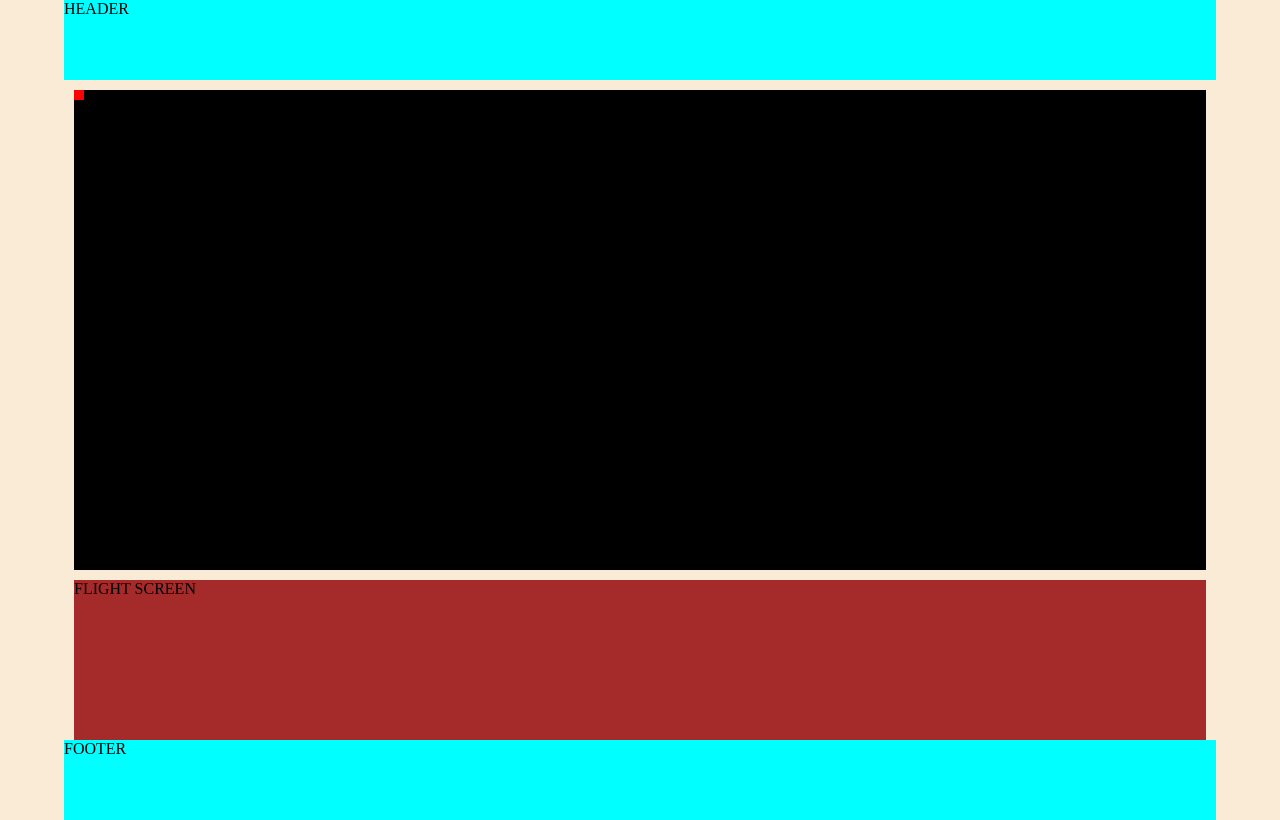
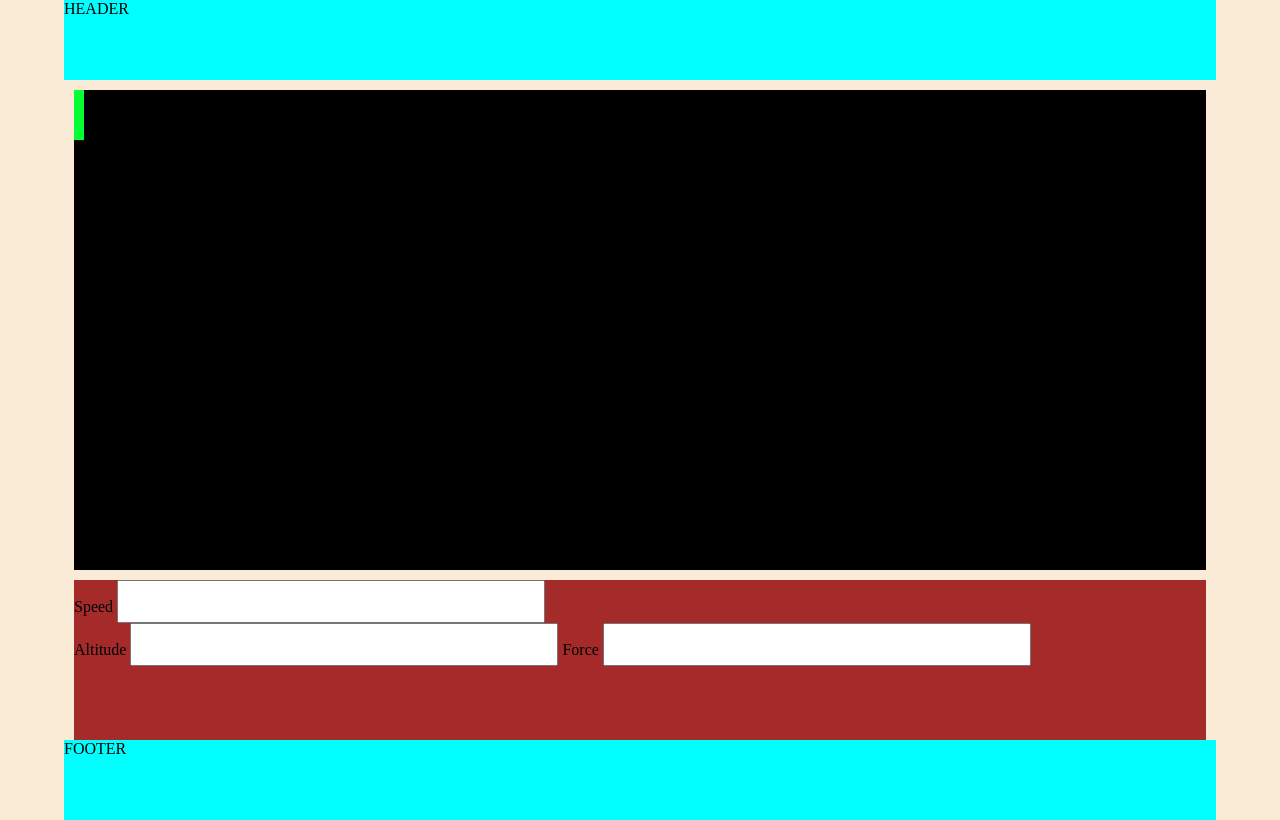
Before and after one commit to kedi1991/project-flight-sim, a plain HTML site: page index.html in a window 1280 px wide. Drawn offline with Linux system fonts and the light colour scheme.

Commit message:
add dsplay for speed, altitude and thrust

```diff
--- a/assets/css/style.css
+++ b/assets/css/style.css
@@ -2,6 +2,9 @@ body{
     background-color: antiquewhite;
     width: 90%;
     margin: 0 auto;
+}
+input{
+    font-size: xx-large;
 }
 header div{
 background-color: aqua;
@@ -31,3 +34,9 @@ footer{
     height: 10px;
     background-color: red;
 }
+#background{
+    position: absolute;
+    width:10px;
+    height: 50px;
+    background-color: rgb(4, 255, 50);
+}
--- a/assets/js/script.js
+++ b/assets/js/script.js
@@ -7,22 +7,41 @@ document.addEventListener("DOMContentLoaded", function(){
     var num1 = 0;
     var num2 = 0;
 
+    var speed = 0;
+    var altitude = 0;
+
 document.addEventListener("keydown", function(e){
 
     if(e.key === "ArrowUp"){
         console.log("Ascending ...");
         plane.style.marginTop = num1-- + "px";
+        (document.getElementById("altimeter")).value = altitude++;
     }else if (e.key == "ArrowLeft"){
         console.log("Decelerating ...");
+        (document.getElementById("speedometer")).value = speed--;
         plane.style.marginLeft = num1-- + "px";
     }else if (e.key == "ArrowRight"){
         console.log("Accelerating ...");
         plane.style.marginLeft = num1++ + "px";
+        (document.getElementById("speedometer")).value = speed++;
+
+
+        (document.getElementById("accelerator")).value = accelerate();;
+        //accelerator key detection
+        function accelerate(){
+            setInterval( ++altitude, 10);
+            return altitude;
+        }
+
+
+
     }else if (e.key == "ArrowDown"){
         console.log("Descending ...");
         plane.style.marginTop = num1++ + "px";
+        (document.getElementById("altimeter")).value = altitude--;
     }else{
         console.log("Error: Unknown control ...");
+
     }
     /**console.log(num1++);
 */
--- a/index.html
+++ b/index.html
@@ -18,13 +18,24 @@
     </header>
     <section>
         <div id="flight-screen">
-
+            <!--the plane-->
             <div id="plane">
-
+            </div>
+            <!--the backgound-->
+            <div id="background">
             </div>
         </div>
         <div id="flight-score">
-            FLIGHT SCREEN
+            <label>Speed</label>
+            <input id="speedometer" type="number"><br>
+            <label>Altitude</label>
+            <input id="altimeter" type="number">
+
+            <label>Force</label>
+            <input id="accelerator" type="number">
+           <!-- <input id="speedometer" type="number">
+            <input id="speedometer" type="number">
+            <input id="speedometer" type="number"> -->
         </div>
 
     </section>
```
